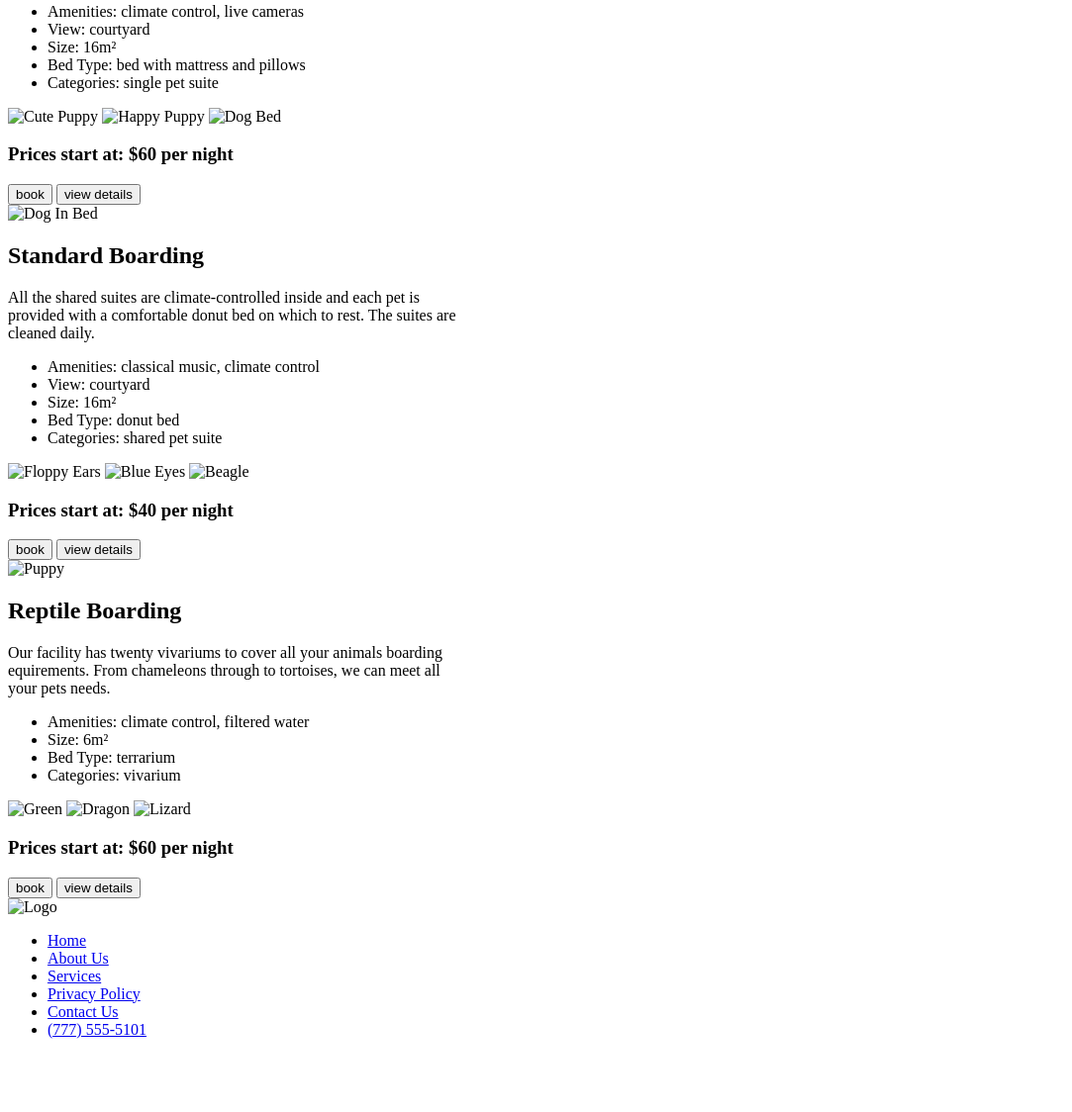
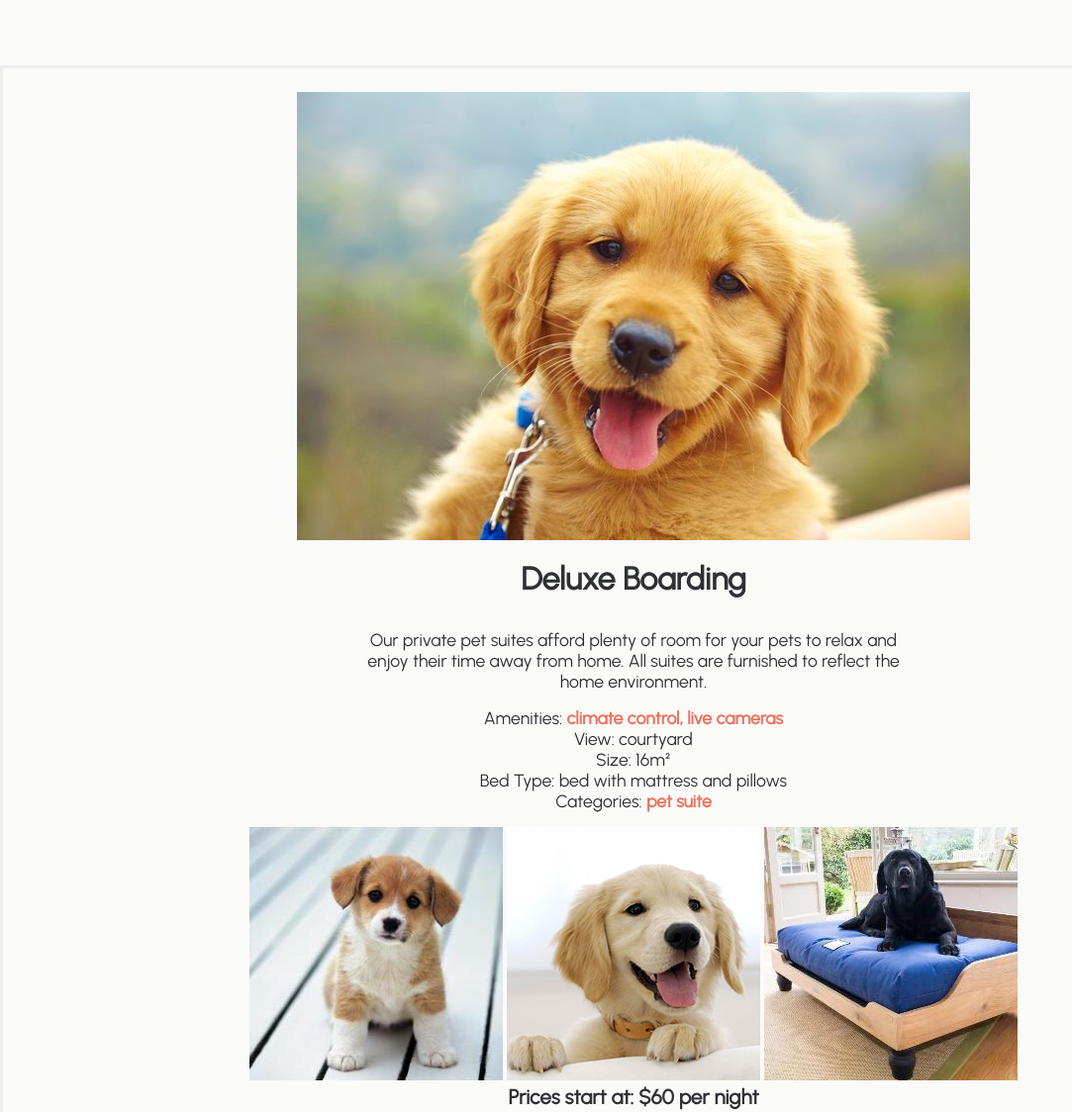
Before and after one commit to Jrfutch/Jrfutch.github.io, a plain HTML site: page index.html in a window 1280 px wide. Shown: the part 382-1506 px from the top of the page at 99% size, without its empty margins (0-1083 px from the left). Before the commit the page ends 1448 px from the top, so only its background shows below. Drawn offline with Linux system fonts and the light colour scheme.

Commit message:
Add files via upload

```diff
--- /dev/null
+++ b/css/main.css
@@ -0,0 +1,113 @@
+@import url('https://fonts.googleapis.com/css2?family=Urbanist&display=swap');
+
+body, nav, section, footer, h1, h2, h3, p, a, ul, li, dt, dd
+{
+    margin: 0;
+    padding: 0;
+    list-style: none;
+    font: 100%;
+    text-decoration: none;
+    font: normal;
+    color: inherit;
+    box-sizing: border-box;
+    margin: auto;
+    font-family: "Urbanist";
+}
+
+body
+{
+    font-size: 1.1rem;
+    color: #2F3033;
+    background-color: #FAFAF9;
+    text-align: center;
+}
+
+h1, h2, h3
+{
+    font-weight: bold;
+}
+
+nav
+{
+    font-weight: bold;
+    margin-bottom: 5rem;
+}
+
+h1
+{
+    font-size: 3rem;
+    margin-bottom: 6rem;
+}
+
+h2
+{
+    font-size: 2rem;
+    margin-bottom: 2rem;
+    margin-top: 1rem;
+}
+
+#selected
+{
+    color: #ED715C;
+}
+
+footer
+{
+    background-color: #232225;
+    color: #FFFFFF;
+}
+
+section
+{
+    border: 3px solid #EFEFEF;
+    margin-bottom: 2rem;
+}
+
+button
+{
+    margin-top: 2rem;
+    margin-bottom: 5rem;
+    margin-left: 1rem;
+    font-size: large;
+    padding: 1.5rem 3rem;
+}
+
+nav li
+{
+    display: inline-block;
+    padding: 1rem 2rem;
+}
+
+p
+{
+    margin-bottom: 1rem;
+}
+
+section ul
+{
+    margin-bottom: 1rem;
+}
+
+#bookButton
+{
+    background-color: #ED913A;
+    color: #FFFFFF;
+}
+
+#detailButton
+{
+    background-color: #FCEBC9;
+    color: #ED715C;
+}
+
+nav, body > section, footer
+{
+    max-width: 100rem;
+    margin: 0 auto;
+    padding: 1.5rem;
+}
+
+strong
+{
+    color: #ED715C;
+}
--- a/index.html
+++ b/index.html
@@ -3,15 +3,17 @@
 <head>
     <meta charset="UTF-8">
     <title>Pet Hotel</title>
+    <link rel="stylesheet" href="css/main.css">
 </head>
 <body>
     <header>
-        <section>
-        <img src="file:///Users/jessicabyrne/Desktop/WDD(2)/Images/logo.png" alt="Logo">
         <nav>
             <ul>
                 <li>
-                    <a href="#">Boarding</a>
+                    <a href="#"><img src="Images/logo.png" alt="Logo"></a>
+                </li>
+                <li>
+                    <a id="selected" href="#">Boarding</a>
                 </li>
                 <li>
                     <a href="#">News</a>
@@ -26,22 +28,29 @@
                     <a href="#">Blocks</a>
                 </li>
                 <li>
-                    <a href="#">(777) 555-5101</a>
+                    <a href="#"><img src="Images/account.png" alt="Account"></a>
                 </li>
-
+                <li>
+                    <a href="#"><img src="Images/cart.png" alt="Cart"></a>
+                </li>
+                <li>
+                    <a href="#"><img src="Images/search.png" alt="Search"></a>
+                </li>
+                <li>
+                    <a href="#"><img src="Images/phone.png" alt="Phone">(777) 555-5101</a>
+                </li>
             </ul>
         </nav>
 
-        </section>
     </header>
     <h1><a>Boarding</a></h1>
-    <section>
-        <img src="file:///Users/jessicabyrne/Desktop/WDD(2)/Images/puppy.jpg" alt="Puppy">
+    <section id="deluxe">
+        <img src="Images/puppy.jpg" alt="Puppy">
         <h2>Deluxe Boarding</h2>
         <p>Our private pet suites afford plenty of room for your pets to relax and<br> enjoy their time away from home. All suites are furnished to reflect the <br>home environment.</p>
         <ul>
             <li>
-                <a>Amenities: climate control, live cameras</a>
+                <a>Amenities:<strong> climate control, live cameras</strong></a>
             </li>
             <li>
                 <a>View: courtyard</a>
@@ -53,25 +62,25 @@
                 <a>Bed Type: bed with mattress and pillows</a>
             </li>
             <li>
-                <a>Categories: single pet suite</a>
+                <a>Categories: <strong> pet suite</strong></a>
             </li>
 
         </ul>
-        <img src="file:///Users/jessicabyrne/Desktop/WDD(2)/Images/cutepuppy.jpg" alt="Cute Puppy">
-        <img src="file:///Users/jessicabyrne/Desktop/WDD(2)/Images/happypuppy.png" alt="Happy Puppy">
-        <img src="file:///Users/jessicabyrne/Desktop/WDD(2)/Images/dogbed.jpg" alt="Dog Bed">
+        <img src="Images/cutepuppy.jpg" alt="Cute Puppy">
+        <img src="Images/happypuppy.png" alt="Happy Puppy">
+        <img src="Images/dogbed.jpg" alt="Dog Bed">
 
         <h3>Prices start at: <a>$60 per night</a></h3>
-        <button>book</button>
-        <button>view details</button>
+        <button id="bookButton">book</button>
+        <button id="detailButton">view details</button>
     </section>
-    <section>
-        <img src="file:///Users/jessicabyrne/Desktop/WDD(2)/Images/dog-bed.jpg" alt="Dog In Bed">
+    <section id="standard">
+        <img src="Images/dog-bed.jpg" alt="Dog In Bed">
         <h2>Standard Boarding</h2>
         <p>All the shared suites are climate-controlled inside and each pet is<br> provided with a comfortable donut bed on which to rest. The suites are <br>cleaned daily.</p>
         <ul>
             <li>
-                <a>Amenities: classical music, climate control</a>
+                <a>Amenities:<strong> classical music, climate control</strong></a>
             </li>
             <li>
                 <a>View: courtyard</a>
@@ -83,27 +92,27 @@
                 <a>Bed Type: donut bed</a>
             </li>
             <li>
-                <a>Categories: shared pet suite</a>
+                <a>Categories:<strong> shared pet suite</strong></a>
             </li>
 
         </ul>
-        <img src="file:///Users/jessicabyrne/Desktop/WDD(2)/Images/flop.png" alt="Floppy Ears">
-        <img src="file:///Users/jessicabyrne/Desktop/WDD(2)/Images/blueeyes.png" alt="Blue Eyes">
-        <img src="file:///Users/jessicabyrne/Desktop/WDD(2)/Images/beagle.jpg" alt="Beagle">
+        <img src="Images/flop.png" alt="Floppy Ears">
+        <img src="Images/blueeyes.png" alt="Blue Eyes">
+        <img src="Images/beagle.jpg" alt="Beagle">
         <h3>Prices start at: <a>$40 per night</a></h3>
-        <button>book</button>
-        <button>view details</button>
+        <button id="bookButton">book</button>
+        <button id="detailButton">view details</button>
 
 
     </section>
 
-    <section>
-        <img src="file:///Users/jessicabyrne/Desktop/WDD(2)/Images/reptilecage.jpg" alt="Puppy">
+    <section id="reptile">
+        <img src="Images/reptilecage.jpg" alt="Puppy">
         <h2>Reptile Boarding</h2>
         <p>Our facility has twenty vivariums to cover all your animals boarding <br> equirements. From chameleons through to tortoises, we can meet all  <br>your pets needs.</p>
         <ul>
             <li>
-                <a>Amenities: climate control, filtered water</a>
+                <a>Amenities:<strong> climate control, filtered water</strong></a>
             </li>
             <li>
                 <a>Size: 6m²</a>
@@ -112,23 +121,24 @@
                 <a>Bed Type: terrarium</a>
             </li>
             <li>
-                <a>Categories: vivarium</a>
+                <a>Categories:<strong> vivarium</strong></a>
             </li>
 
         </ul>
-        <img src="file:///Users/jessicabyrne/Desktop/WDD(2)/Images/Green.jpg" alt="Green">
-        <img src="file:///Users/jessicabyrne/Desktop/WDD(2)/Images/dragon.jpg" alt="Dragon">
-        <img src="file:///Users/jessicabyrne/Desktop/WDD(2)/Images/lizard.jpg" alt="Lizard">
+        <img src="Images/Green.jpg" alt="Green">
+        <img src="Images/dragon.jpg" alt="Dragon">
+        <img src="Images/lizard.jpg" alt="Lizard">
 
         <h3>Prices start at: <a>$60 per night</a></h3>
-        <button>book</button>
-        <button>view details</button>
+        <button id="bookButton">book</button>
+        <button id="detailButton">view details</button>
     </section>
-    <section>
         <footer>
-            <img src="file:///Users/jessicabyrne/Desktop/WDD(2)/Images/logo.png" alt="Logo">
             <nav>
                 <ul>
+                    <li>
+                        <img src="Images/logodark.png" alt="Logo">
+                    </li>
                     <li>
                         <a href="#">Home</a>
                     </li>
@@ -145,14 +155,12 @@
                         <a href="#">Contact Us</a>
                     </li>
                     <li>
-                        <a href="#">(777) 555-5101</a>
+                        <a href="#"><img src="Images/phonedark.png" alt="Phone">(777) 555-5101</a>
                     </li>
-
                 </ul>
             </nav>
 
         </footer>
-    </section>
 
 </body>
 </html>
```
Also changed, not shown: Images/account.png (added), Images/cart.png (added), Images/logodark.png (added), Images/phone.png (added), Images/phonedark.png (added), Images/search.png (added).
